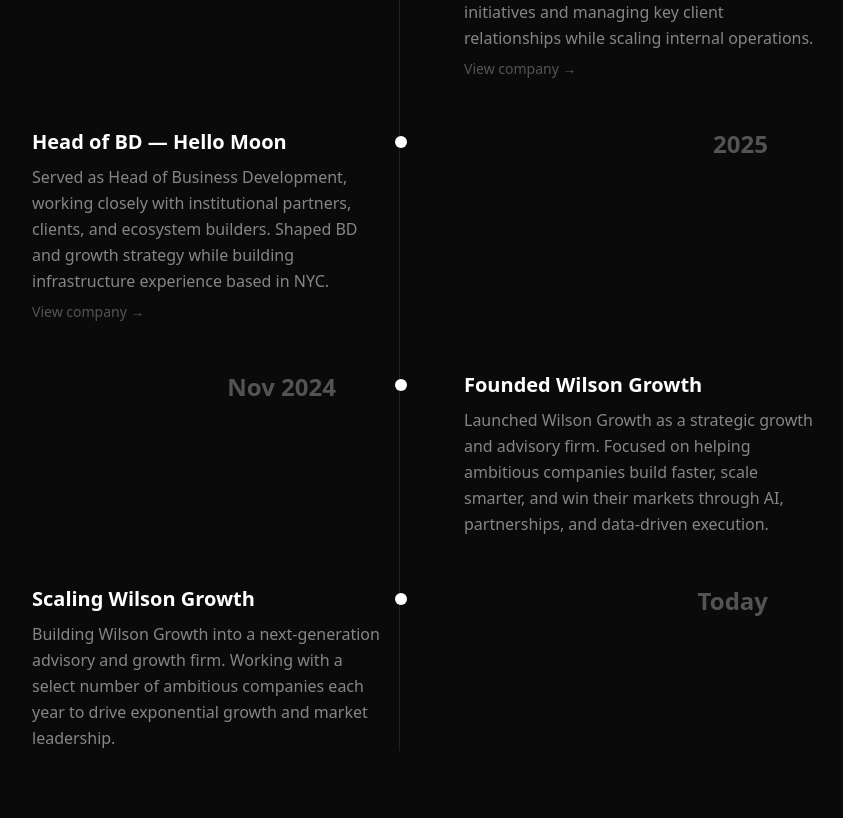
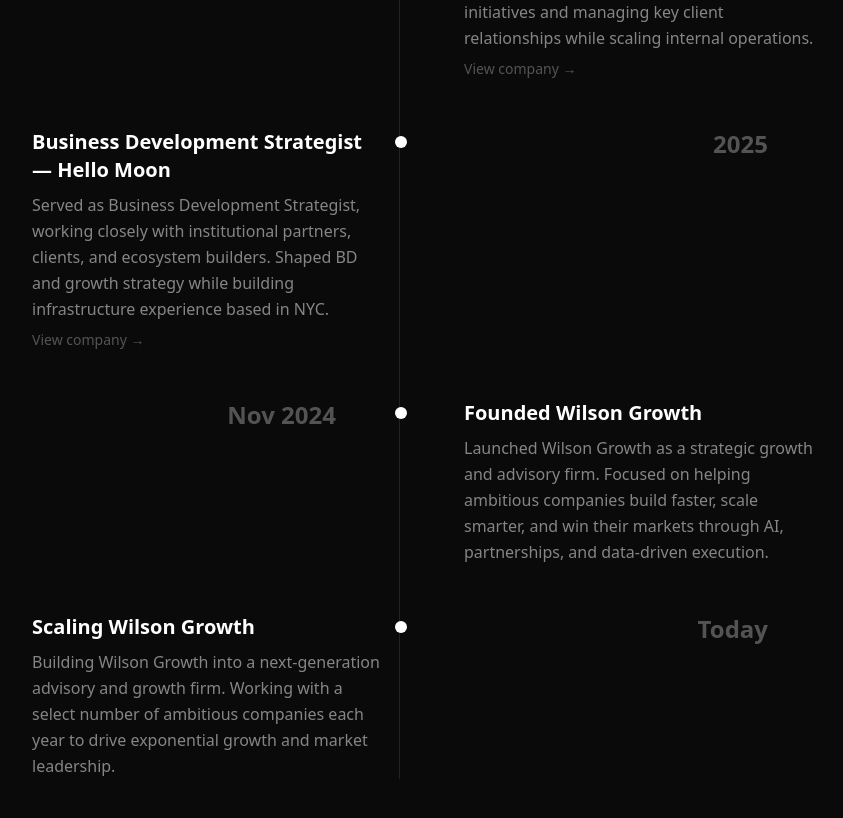
Before and after one commit to galileowil/galileowilson, a Next.js app: page / in a window 1280 px wide. Shown: the part 4240-5058 px from the top of the page, without its empty margins (240-1083 px from the left). Built offline with nearby package versions, Linux system fonts and the light colour scheme.

Commit message:
Change Hello Moon title to Business Development Strategist

```diff
--- a/components/sections/Journey.tsx
+++ b/components/sections/Journey.tsx
@@ -41,8 +41,8 @@
   },
   {
     year: "2025",
-    title: "Head of BD — Hello Moon",
-    description: "Served as Head of Business Development, working closely with institutional partners, clients, and ecosystem builders. Shaped BD and growth strategy while building infrastructure experience based in NYC.",
+    title: "Business Development Strategist — Hello Moon",
+    description: "Served as Business Development Strategist, working closely with institutional partners, clients, and ecosystem builders. Shaped BD and growth strategy while building infrastructure experience based in NYC.",
     link: "https://x.com/HelloMoon_io",
   },
   {
```
Also changed, not shown: 3 other files (tests, documents, lock files or other folders).
